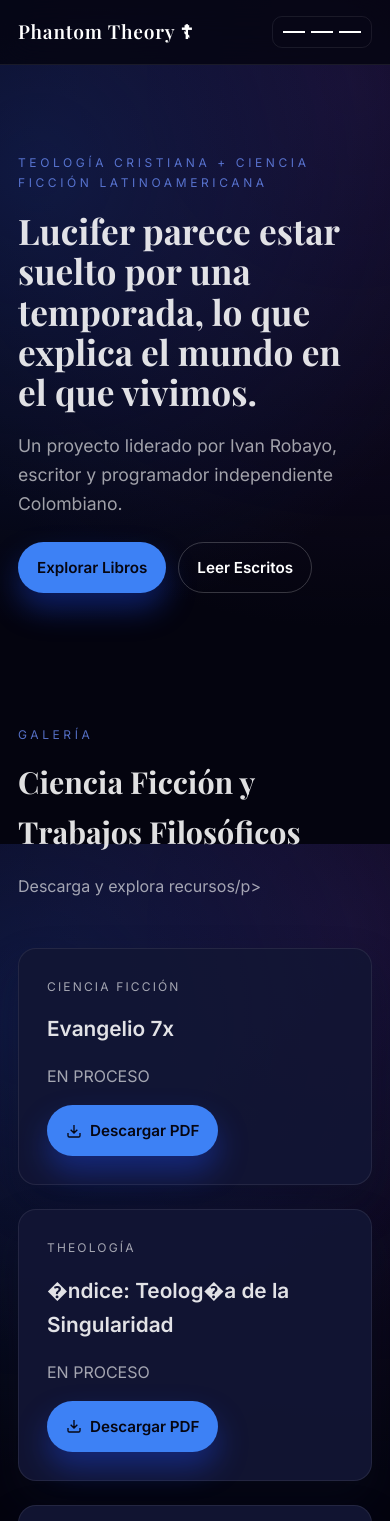
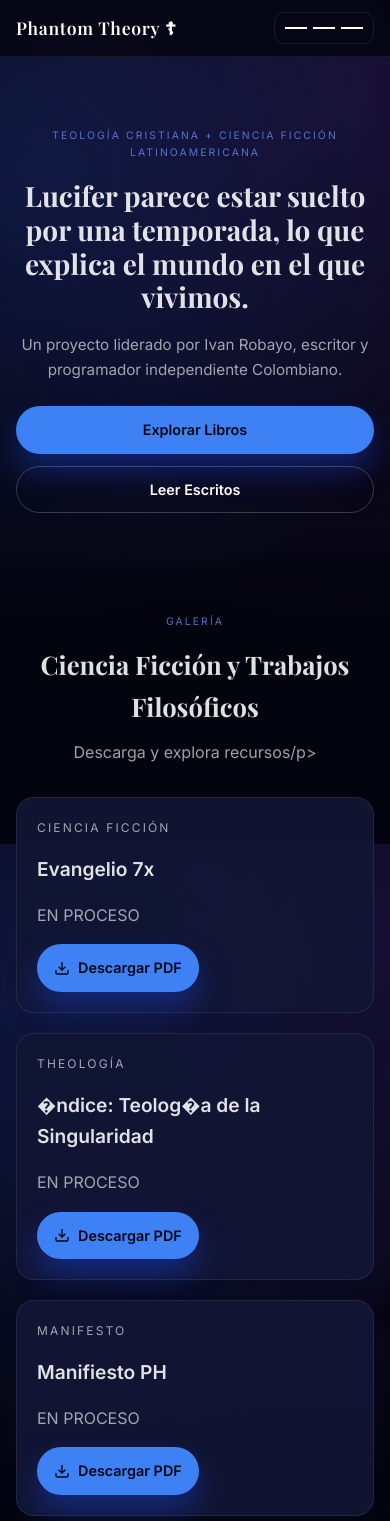
Before and after one commit to navirobayo/phantomtheory, a plain HTML site: page index.html in a window 390 px wide. Shown: the top 1521 px of the page. Drawn offline with nearby package versions, Linux system fonts and the light colour scheme.

Commit message:
UI Mobile

```diff
--- a/assets/css/styles.css
+++ b/assets/css/styles.css
@@ -511,6 +511,7 @@ a {
   margin: 6px 0;
 }
 
+/* Tablet breakpoint */
 @media (max-width: 880px) {
   .hero {
     padding-top: 96px;
@@ -519,11 +520,20 @@ a {
   .hero-card {
     max-width: 100%;
   }
+
+  .card-grid {
+    grid-template-columns: 1fr;
+  }
+
+  .card-grid.trio {
+    grid-template-columns: 1fr;
+  }
 }
 
-@media (max-width: 720px) {
+/* Mobile breakpoint - matching realityrevolt.com at 768px */
+@media (max-width: 768px) {
   .nav {
-    padding: 16px 18px;
+    padding: 14px 20px;
   }
 
   .nav-toggle {
@@ -533,39 +543,174 @@ a {
   .nav-menu {
     position: absolute;
     inset: 64px 16px auto;
-    background: rgba(8, 12, 32, 0.96);
+    background: rgba(8, 12, 32, 0.98);
     border: 1px solid var(--color-border);
     border-radius: var(--radius-md);
     box-shadow: var(--shadow-xl);
     flex-direction: column;
-    padding: 18px;
+    padding: 20px;
     display: none;
+    gap: 12px;
   }
 
   .nav-menu.open {
     display: flex;
   }
-}
 
-@media (max-width: 620px) {
+  .nav-menu a {
+    padding: 12px 16px;
+    width: 100%;
+    text-align: center;
+    border-radius: 12px;
+  }
+
   .hero {
-    padding: 88px 18px 64px;
+    padding: 80px 20px 60px;
+    text-align: center;
+  }
+
+  .hero h1 {
+    font-size: 2rem;
+    line-height: 1.2;
+  }
+
+  .hero-content {
+    max-width: 100%;
+  }
+
+  .meta {
+    font-size: 0.7rem;
+  }
+
+  .lead {
+    font-size: 1rem;
+  }
+
+  .cta-group {
+    flex-direction: column;
+    width: 100%;
+    gap: 12px;
+  }
+
+  .cta-group .btn {
+    width: 100%;
+    justify-content: center;
   }
 
   .content-section {
-    padding: 68px 18px;
+    padding: 60px 20px;
   }
 
-  .cta-group {
-    justify-content: flex-start;
+  .content-section.balanced {
+    grid-template-columns: 1fr;
+    gap: 40px;
+    text-align: center;
+  }
+
+  .section-header {
+    text-align: center;
+  }
+
+  .section-header p {
+    margin: 0 auto;
+  }
+
+  .section-text h2 {
+    font-size: 1.8rem;
+  }
+
+  .card-grid {
+    grid-template-columns: 1fr;
+    gap: 20px;
+  }
+
+  .card-grid.trio {
+    grid-template-columns: 1fr;
+  }
+
+  .card,
+  .media-card {
+    padding: 24px;
   }
 
   .contact-card {
-    padding: 36px 24px;
+    padding: 32px 24px;
+    text-align: center;
+  }
+
+  .social-links {
+    gap: 20px;
+    flex-wrap: wrap;
+  }
+
+  .social-icon {
+    width: 52px;
+    height: 52px;
   }
 }
 
-@media (min-width: 721px) {
+/* Extra small mobile devices */
+@media (max-width: 480px) {
+  .nav {
+    padding: 12px 16px;
+  }
+
+  .logo {
+    font-size: 1.1rem;
+  }
+
+  .hero {
+    padding: 70px 16px 50px;
+  }
+
+  .hero h1 {
+    font-size: 1.75rem;
+  }
+
+  .meta {
+    font-size: 0.65rem;
+    letter-spacing: 0.2em;
+  }
+
+  .lead {
+    font-size: 0.95rem;
+  }
+
+  .content-section {
+    padding: 50px 16px;
+  }
+
+  .section-header h2,
+  .section-text h2 {
+    font-size: 1.6rem;
+  }
+
+  .card,
+  .media-card {
+    padding: 20px;
+  }
+
+  .card h3,
+  .media-card h3 {
+    font-size: 1.2rem;
+  }
+
+  .btn {
+    padding: 11px 16px;
+    font-size: 0.9rem;
+  }
+
+  .contact-card {
+    padding: 28px 20px;
+  }
+
+  .site-footer {
+    padding: 32px 16px 48px;
+    font-size: 0.85rem;
+  }
+}
+
+@media (min-width: 769px) {
   .nav-toggle {
     display: none;
   }
```
